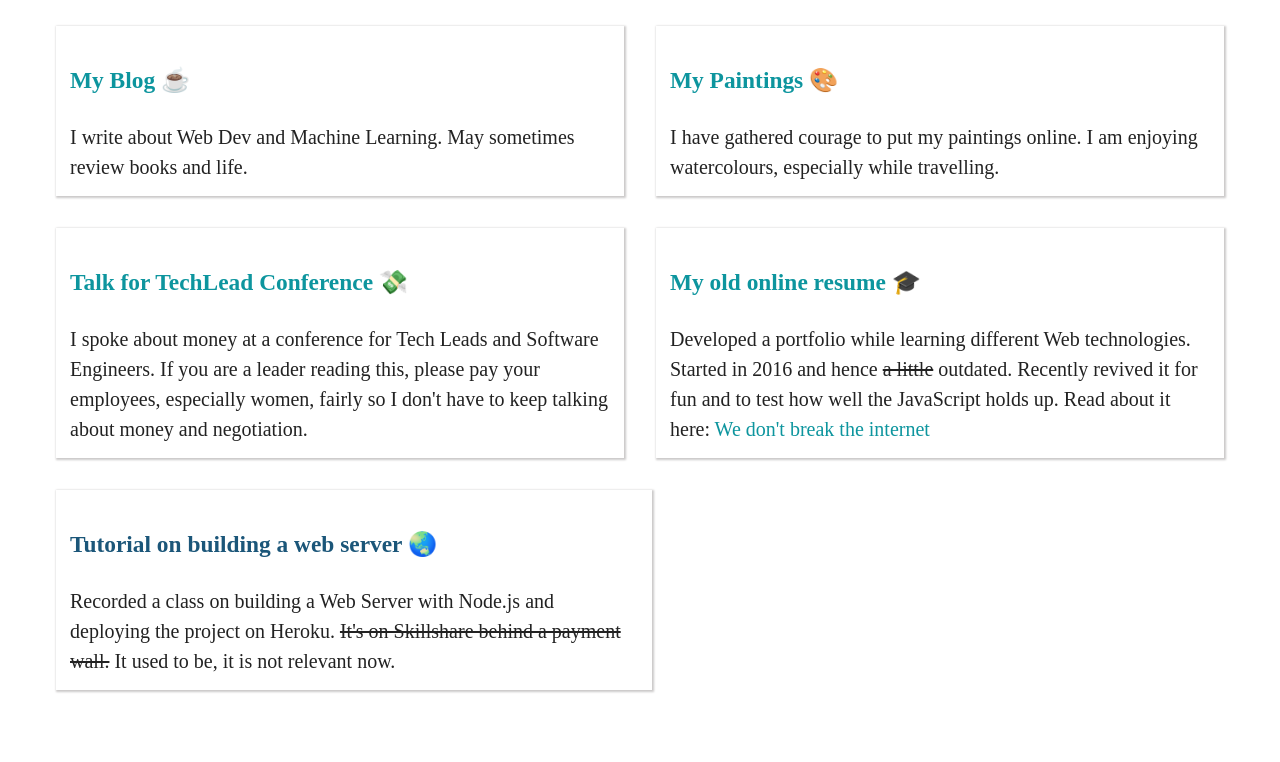
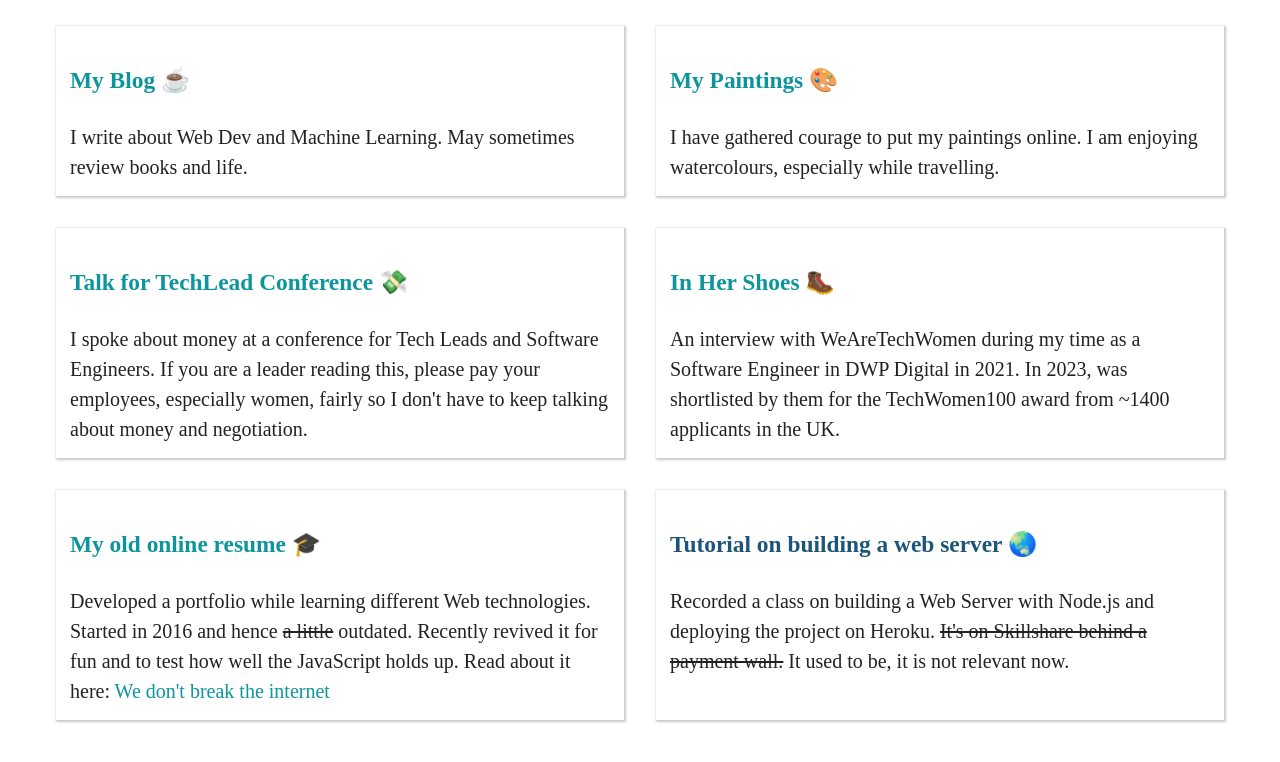
Before and after one commit to shivangidas/shivangidas.github.io, a plain HTML site: page index.html in a window 1280 px wide. Drawn offline with Linux system fonts and the light colour scheme.

Commit message:
another thing

```diff
--- a/index.html
+++ b/index.html
@@ -38,6 +38,14 @@
     </div>
     <div class="card">
       <h3>
+        <a href="https://wearetechwomen.com/in-her-shoes-shivangi-das-software-developer-dwp-digital/" target="_blank">In Her Shoes 🥾</a>
+      </h3>
+      <span>
+        An interview with WeAreTechWomen during my time as a Software Engineer in DWP Digital in 2021. In 2023, was shortlisted by them for the TechWomen100 award from ~1400 applicants in the UK.
+      </span>
+    </div>
+    <div class="card">
+      <h3>
         <a href="https://shivangidas.github.io/Website/" target="_blank">My old online resume &#127891;</a>
       </h3>
       <span>Developed a portfolio while learning different Web technologies.
```
